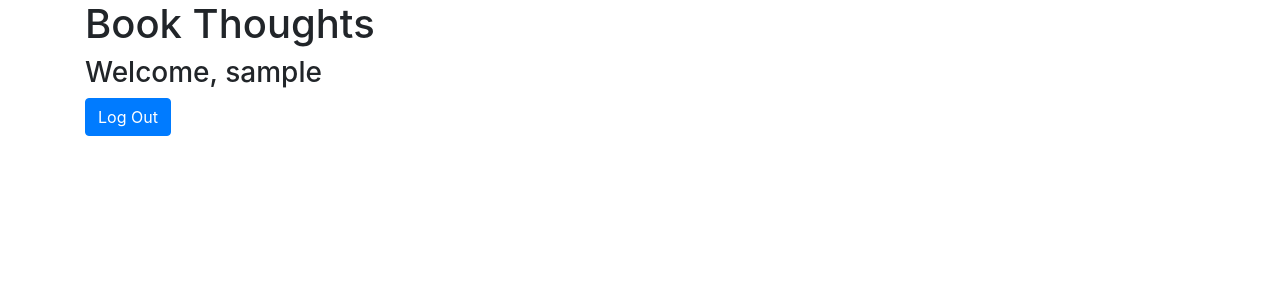
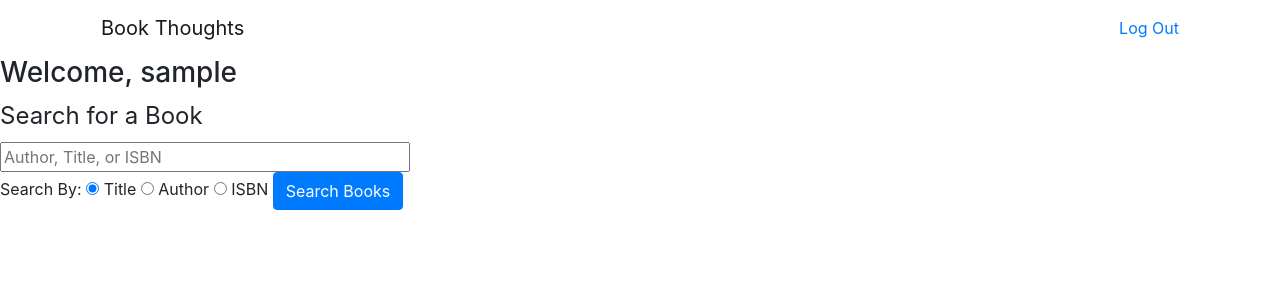
Before and after one commit to sjudkis/book-thoughts, a Flask app: page / in a window 1280 px wide. Shown: the top 300 px of the page. Run offline with Flask 2, Linux system fonts and the light colour scheme; the visitor is signed in with stand-in values (Sample User, id 1); some libraries are stand-ins or nearby versions.

Commit message:
added search capability, still need to book links

```diff
--- a/application.py
+++ b/application.py
@@ -1,10 +1,10 @@
 # Goodreads API
 goodreads_key = 'dzKzUUNf1nLuROZbNZPBVw'
 #secret: wxIctgIQG6eOMFV5W7vHqbbY3QZCzxcHiCHLROtVqn0
-#test
+
 import os, requests
 
-from flask import Flask, session, render_template, request
+from flask import Flask, session, render_template, request, jsonify, redirect, url_for
 from flask_session import Session
 from sqlalchemy import create_engine
 from sqlalchemy.orm import scoped_session, sessionmaker
@@ -35,9 +35,9 @@ def index():
         # user not logged in
         if not session.get('current_user'):
             return render_template('sign_in.html', message = message)
+
         # user is logged in
-        else:
-            return render_template('home.html', username=session.get('current_user'))
+        return render_template('home.html', username=session.get('current_user'))
 
     # for POST requests
     if request.method == "POST":
@@ -101,3 +101,28 @@ def create_account():
 def log_out():
     session['current_user'] = None
     return render_template('logged_out.html')
+
+@app.route("/search", methods=["GET"])
+def search():
+
+    # if request.method == "GET":
+    #     return redirect(url_for('index'))
+
+    search_text = request.args.get('search_text')
+    search_type = request.args.get('search_type')
+
+    # search by title
+    if search_type == "title":
+        all_books = db.execute("SELECT * FROM books WHERE title ILIKE :search_text", {"search_text":'%' + search_text + '%'}).fetchall()
+    # search by author
+    elif search_type == "author":
+        all_books = db.execute("SELECT * FROM books WHERE author ILIKE :search_text", {"search_text":'%' + search_text + '%'}).fetchall()
+    # search by author
+    else:
+        all_books = db.execute("SELECT * FROM books WHERE isbn ILIKE :search_text", {"search_text":'%' + search_text + '%'}).fetchall()
+
+    # check if matching books found
+    if all_books == []:
+        return render_template('search_error.html', error_message="No books found")
+    else:
+        return render_template('search.html', all_books=all_books, search_type=search_type.upper(), search_text=search_text)
--- a/templates/home.html
+++ b/templates/home.html
@@ -5,11 +5,41 @@
 {% endblock %}
 
 {% block body %}
-<h1>Book Thoughts</h1>
+
+<nav class="navbar navbar-light">
+    <a href="{{url_for('index')}}" class="navbar-brand">Book Thoughts</a>
+    <ul class="navbar-nav">
+        <li class="nav-item">
+            <a href="{{url_for('log_out')}}">Log Out</a>
+        </li>
+    </ul>
+</nav>
+
+</div>
+
 <h3>Welcome, {{username}}</h3>
 
-<form action="{{url_for('log_out')}}" method="GET">
-        <button type="submit" class="btn btn-primary">Log Out</button>
+<form action="{{url_for('search')}}" method="GET">
+    <fieldset>
+        <legend>Search for a Book</legend>
+        <div>
+                <input type="text" name="search_text" placeholder="Author, Title, or ISBN" maxlength="50" required size="35">
+        </div>
+        <div>
+            <span>Search By:</span>
+            <input type="radio" name="search_type" id="title" value="title" checked>
+            <label for="title">Title</label>
 
+            <input type="radio" name="search_type" id="author" value="author">
+            <label for="author">Author</label>
+
+            <input type="radio" name="search_type" id="isbn" value="isbn">
+            <label for="isbn">ISBN</label>
+
+            <button type="submit" class="btn btn-primary">Search Books</button>
+        </div>
+
+    </fieldset>
 </form>
+
 {% endblock %}
```
Also changed, not shown: templates/search.html (added, +34 -0 lines), templates/search_error.html (added, +23 -0 lines).
